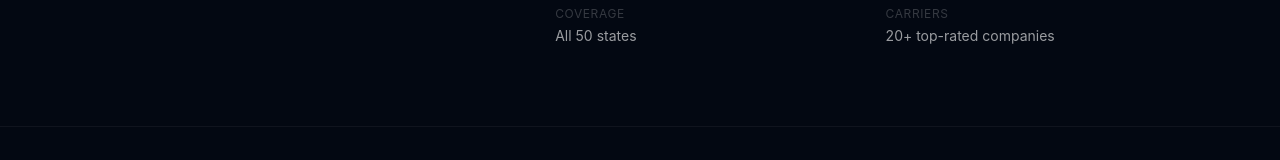
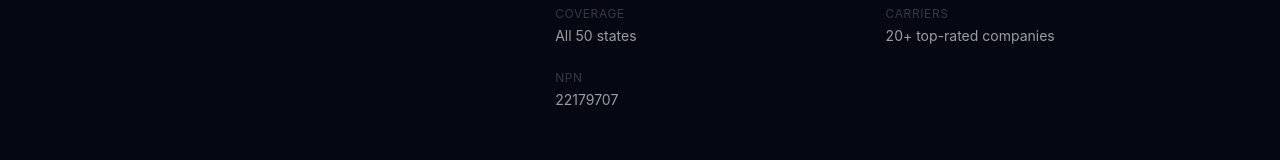
Before and after one commit to chillogu/built-by-spencer, a Next.js app: page /about in a window 1280 px wide. Shown: the part 718-878 px from the top of the page. Built offline with nearby package versions, Linux system fonts and the light colour scheme.

Commit message:
add NPN number to about page for credential verification

```diff
--- a/src/app/about/page.tsx
+++ b/src/app/about/page.tsx
@@ -71,6 +71,10 @@ export default function About() {
                     <p className="text-white/20 text-xs uppercase tracking-wider mb-1">Carriers</p>
                     <p className="text-white/60 text-sm">20+ top-rated companies</p>
                   </div>
+                  <div>
+                    <p className="text-white/20 text-xs uppercase tracking-wider mb-1">NPN</p>
+                    <p className="text-white/60 text-sm">22179707</p>
+                  </div>
                 </div>
               </div>
             </div>
```
